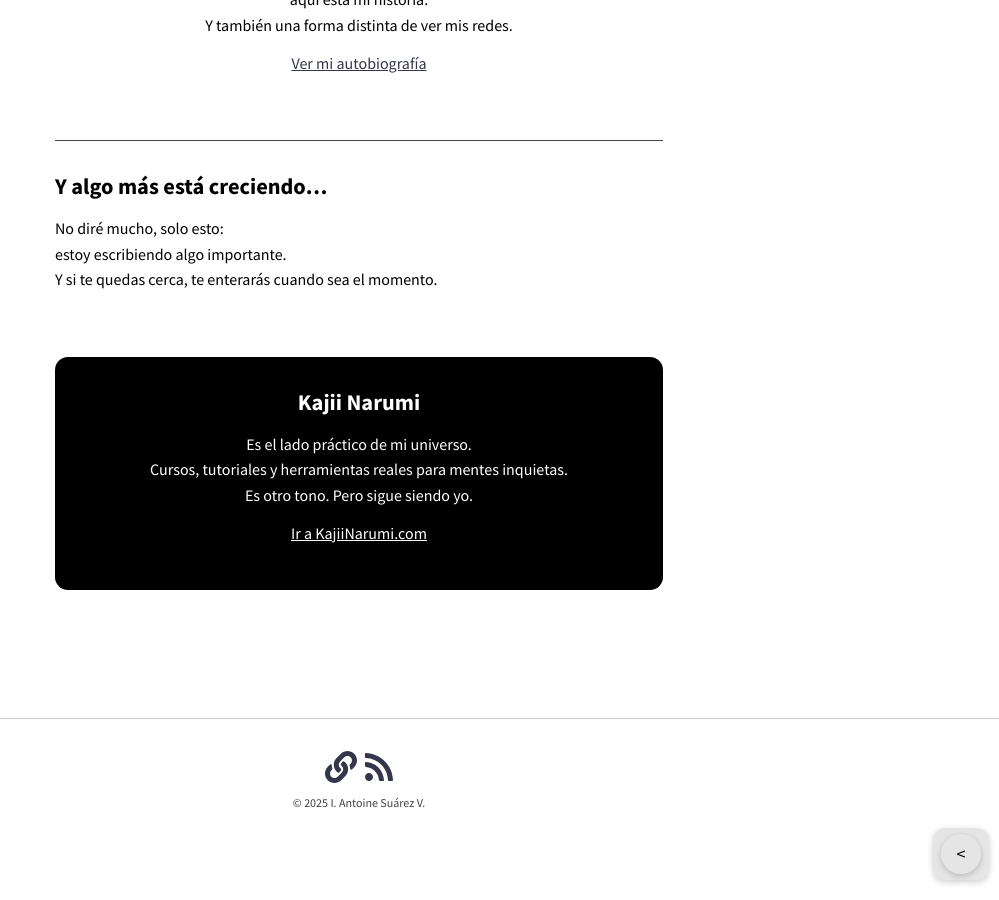
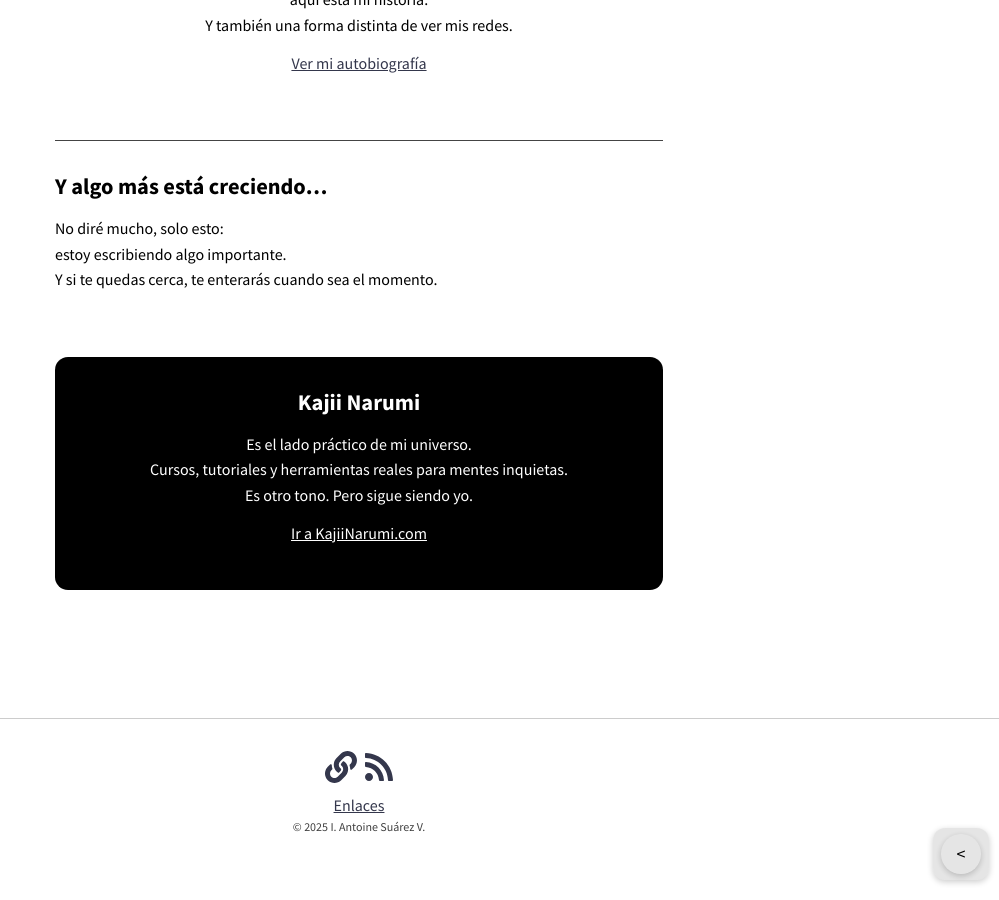
Before and after one commit to KajiiNarumi/iasuarezv, a Jekyll site: the page built from index.html, in a window 1280 px wide and 900 px high, scrolled down 3090 px. Shown: the whole window, without its empty margins (281-1280 px from the left). Built offline with Jekyll 4.4.1, drawn with Linux system fonts in a browser that asks for light colours; nearby versions of some CDN libraries; the list of posts is cut into pages by our own code.

Commit message:
Update footer.html

```diff
--- a/_includes/footer.html
+++ b/_includes/footer.html
@@ -15,6 +15,7 @@
     </div>
   {%- endif -%}
 
+  <a href="http://iasuarezv.com/card">Enlaces</a>
 
   <div class="copyright">
     {% if site.copyright %}
```
